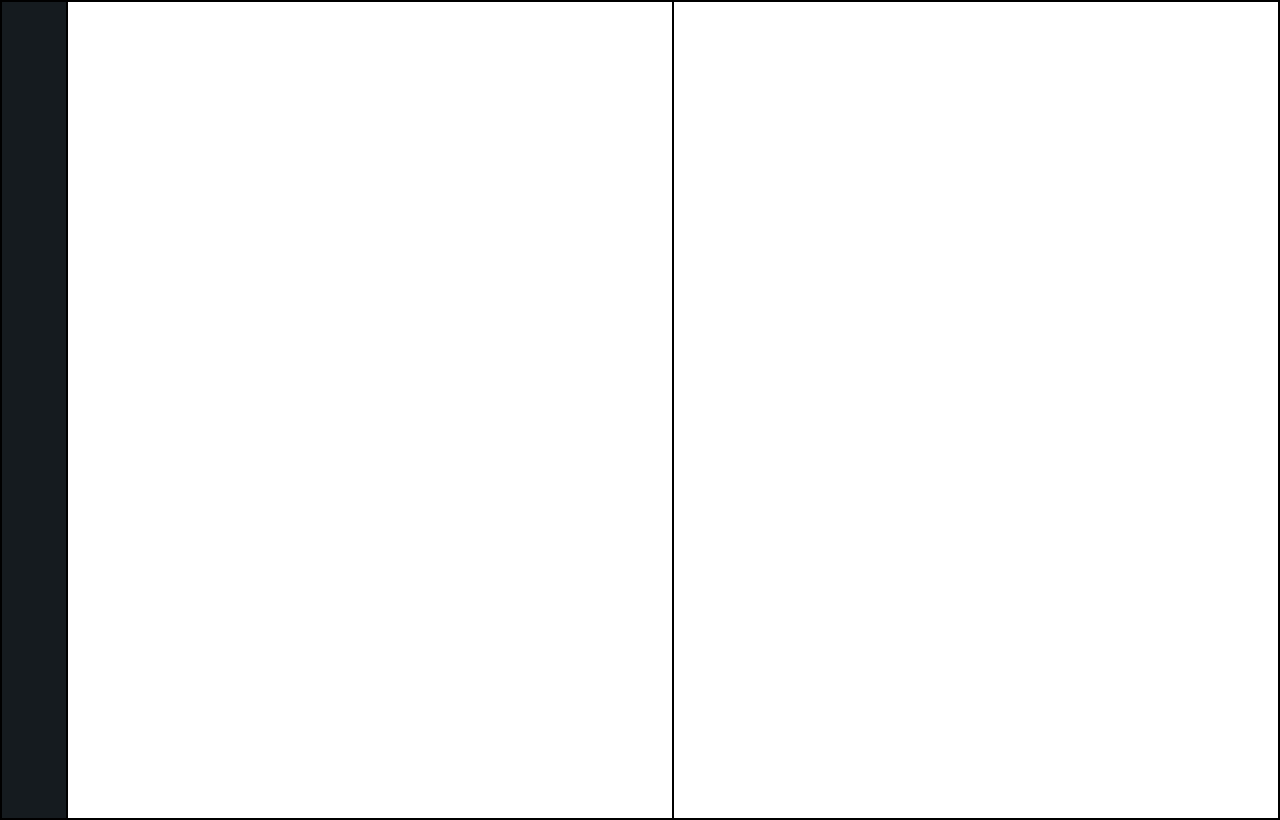
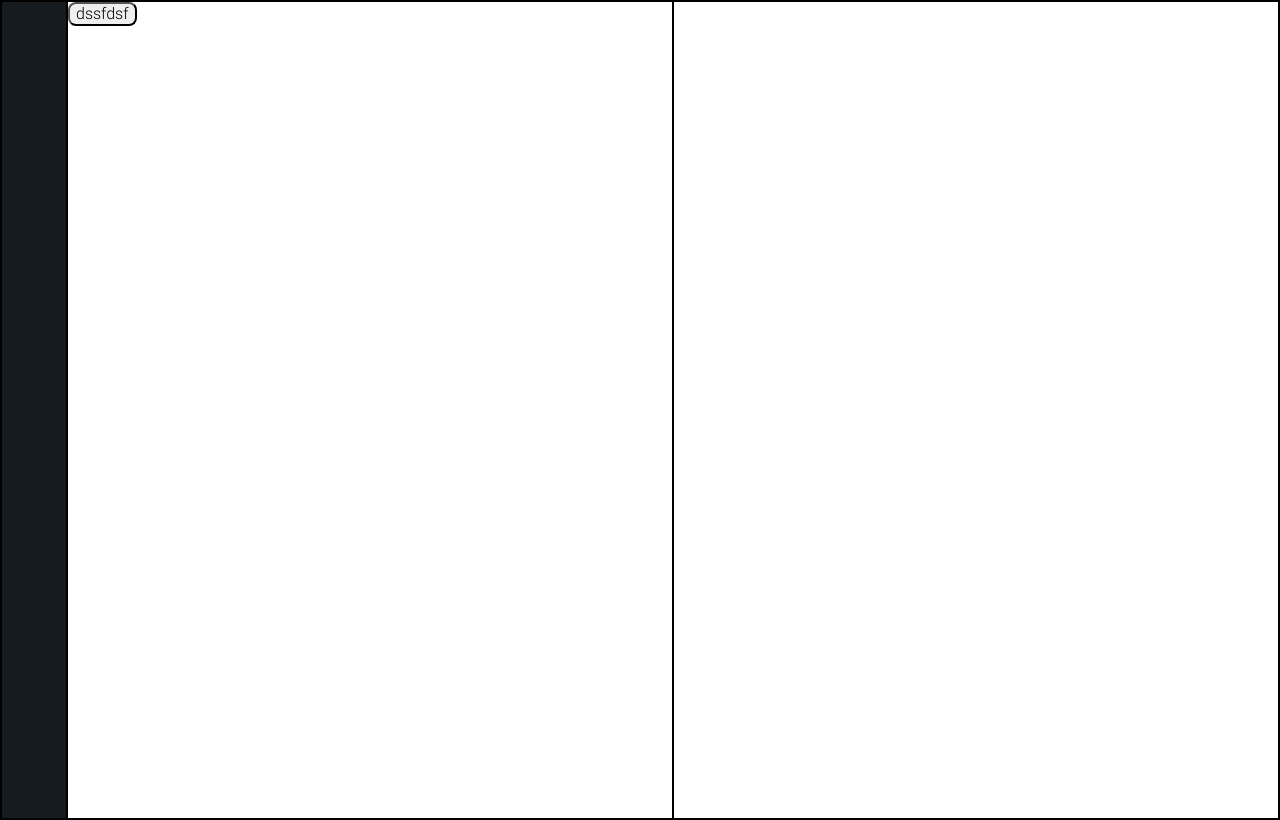
Before and after one commit to viknem31324/drive, a Vue app: page / in a window 1280 px wide. Built offline with nearby package versions, Linux system fonts and the light colour scheme.

Commit message:
создание компонета button (для логирование)

```diff
--- a/src/app/index.scss
+++ b/src/app/index.scss
@@ -1,3 +1,4 @@
 @import './styles/index.scss';
 @import '@/widgets/index.scss';
 @import '@/pages/index.scss';
+@import '@/shared/index.scss';
--- a/src/pages/home/HomePage.vue
+++ b/src/pages/home/HomePage.vue
@@ -1,16 +1,22 @@
 <template>
   <div class="home">
-    <burger-menu/>
-    <div class="home__left"></div>
+    <burger-menu />
+    <div class="home__left">
+      <my-button
+      :button="{ title: 'dssfdsf', color: 'accent', disabled: false}"
+      ></my-button>
+    </div>
     <div class="home__right"></div>
   </div>
 </template>
 
 <script>
-import BurgerMenu from '@/widgets/';
+import MyButton from "@/shared/";
+import BurgerMenu from "@/widgets/";
 export default {
   components: {
     BurgerMenu,
+    MyButton,
   },
 };
 </script>
--- /dev/null
+++ b/src/shared/button/models.ts
@@ -0,0 +1,5 @@
+export interface Button {
+    title: string;
+    color: string;
+    disabled: boolean;
+};
--- /dev/null
+++ b/src/shared/button/ui/MyButton.vue
@@ -0,0 +1,26 @@
+<template>
+  <button class="btn"
+  :class="{'btn--disabled' : button.disabled}">
+    {{ button.title }}
+  </button>
+</template>
+
+<script lang='ts'>
+import { PropType } from "vue";
+import { Button } from "../models";
+
+export default {
+  props: {
+    button: {
+      type: Object as PropType<Button>,
+      required: true,
+    },
+  },
+  computed: {
+    // activeColor(): string {
+    //   const color = this.button.disabled ? "btn--disabled" : "";
+    //   return color;
+    // },
+  },
+};
+</script>
--- /dev/null
+++ b/src/shared/button/ui/index.scss
@@ -0,0 +1,8 @@
+.btn {
+    border-radius: 8px;
+    cursor: pointer;
+
+    &--disabled {
+        background-color: red;
+    }
+}
--- /dev/null
+++ b/src/shared/button/ui/index.ts
@@ -0,0 +1,2 @@
+import MyButton from './MyButton.vue';
+export default MyButton;
--- /dev/null
+++ b/src/shared/index.scss
@@ -0,0 +1 @@
+@import './button/ui/index.scss';
--- a/src/shared/index.ts
+++ b/src/shared/index.ts
@@ -0,0 +1,2 @@
+import MyButton from './button/ui';
+export default MyButton;
```
